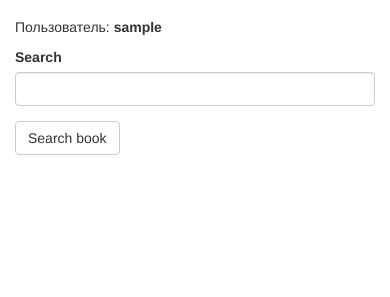
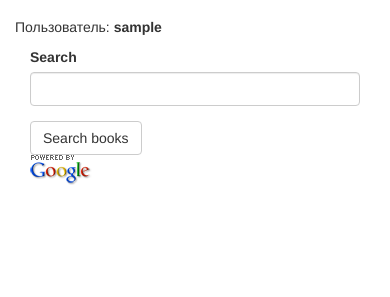
Before and after one commit to gozik/bookshelf, a Flask app: page /search in a window 390 px wide. Shown: the part 55-352 px from the top of the page. Run offline with Flask 2, Linux system fonts and the light colour scheme; the visitor is signed in with stand-in values (Sample User, id 1); data comes from the database, SQL or seed files in the repository; some libraries are stand-ins or nearby versions.

Commit message:
Add powered by google image to search form.

```diff
--- a/app/main/forms.py
+++ b/app/main/forms.py
@@ -40,4 +40,4 @@ class NewBookForm(FlaskForm):
 
 class SearchForm(FlaskForm):
     search = StringField('Search', validators=[DataRequired()])
-    submit = SubmitField('Search book')
+    submit = SubmitField('Search books')
--- a/app/main/routes.py
+++ b/app/main/routes.py
@@ -67,7 +67,7 @@ def search():
         request_str = volume_api_url + '?' + api_args
         r = get(request_str)
         return render_template('book_search.html', form=form, books=r.json()['items'])
-    return render_template('quickform.html', form=form)
+    return render_template('book_search.html', form=form)
 
 
 @bp.route('/logout')
--- a/app/templates/book_search.html
+++ b/app/templates/book_search.html
@@ -5,17 +5,24 @@
 <div>
 	<p>Пользователь: <b>{{ current_user.username }}</b></p>
 </div>
-{{ wtf.quick_form(form) }}
+<div class="col-12 col-md-9">
+{{ wtf.quick_form(form, form_type='horizontal') }}
+</div>
+<div class="col-12 col-md-3">
+<img src="/static/poweredby.png"/>
+</div>
+
+
 {% for book in books %}
 <div>
-	<h2>{{ book.volumeInfo.title }}</h2>
+	<h3>{{ book.volumeInfo.title }}</h3>
 	{% if 'imageLinks' in book.volumeInfo %}
-	<img class="aligning card z-depth-5" id="dynamic" src="{{ book.volumeInfo.imageLinks.thumbnail }}"><br>
+	<img class="aligning card z-depth-5" src="{{ book.volumeInfo.imageLinks.thumbnail }}"><br>
 	{% else %}
-	<img class="aligning card z-depth-5" id="dynamic" src="/static/no_cover_thumb.gif"><br>
+	<img class="aligning card z-depth-5" src="/static/no_cover_thumb.gif"><br>
 	{% endif %}
 	<a href="{{ book.volumeInfo.infoLink }}">
-	<button id="imagebutton" class="btn red aligning">Read More</button></a>
+	<button class="btn red aligning">Read More</button></a>
 </div>
 {% endfor %}
 {% endblock %}
```
Also changed, not shown: app/static/poweredby.png (added).
